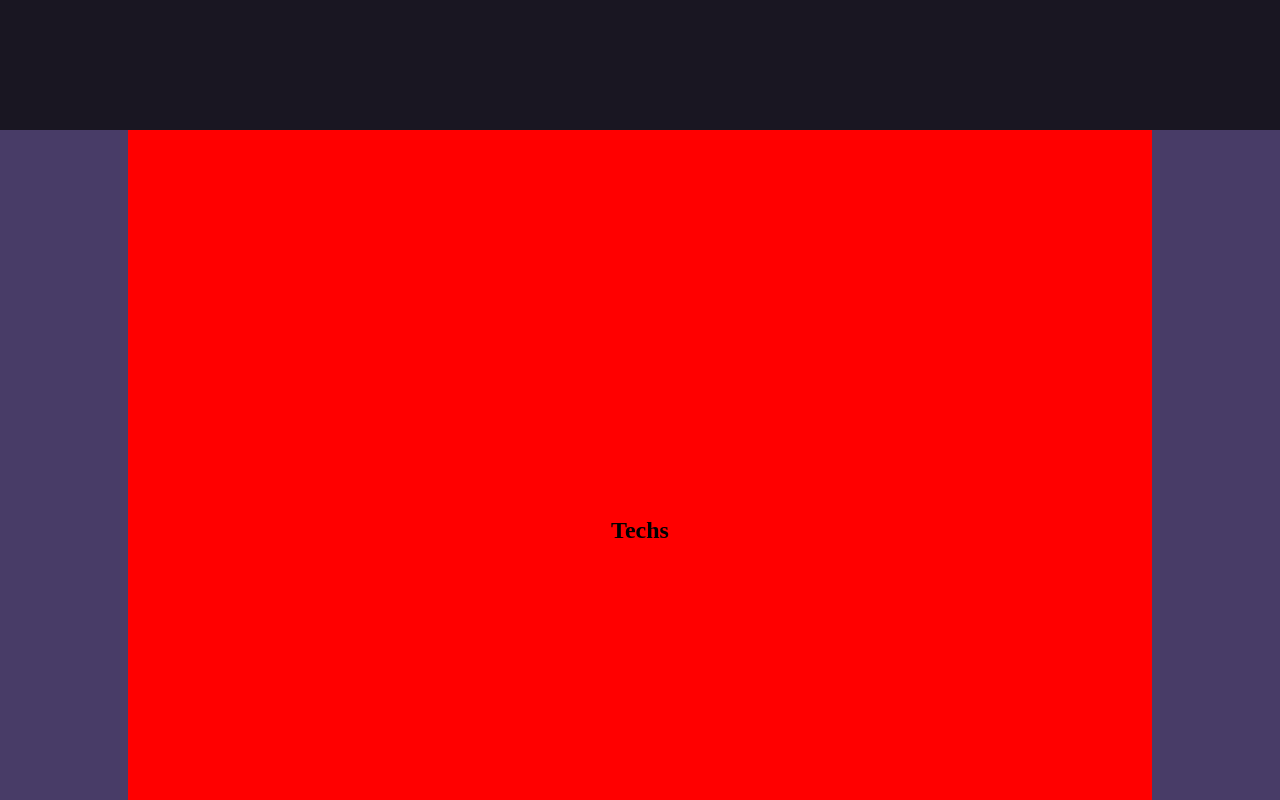
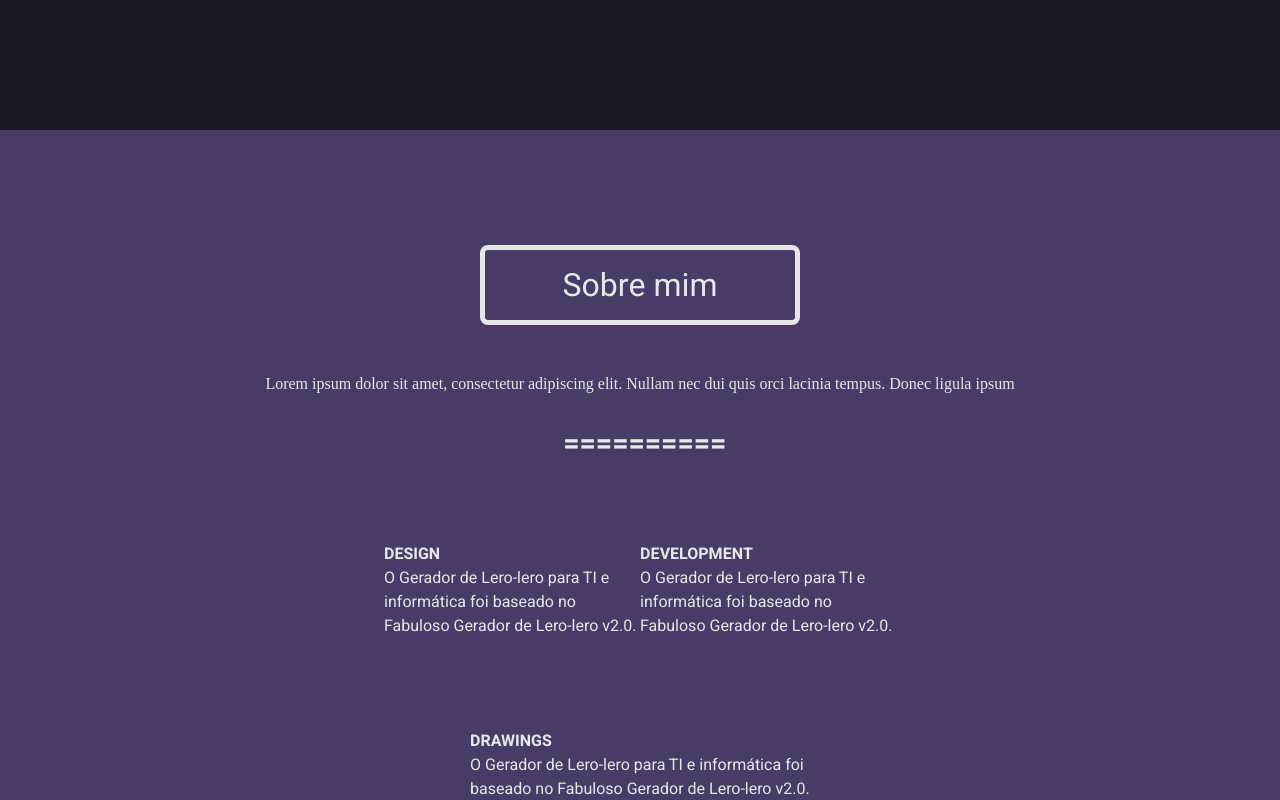
Before and after one commit to JulianoGomesSantos/portfolio, a React (Create React App) app: page / in a window 1280 px wide. Shown: the part 740-1540 px from the top of the page. Built offline with nearby package versions, Linux system fonts and the light colour scheme.

Commit message:
Update css

```diff
--- a/src/App.tsx
+++ b/src/App.tsx
@@ -5,6 +5,7 @@ import { Techs } from "./components/techs";
 import "./styles/home.css";
 
 import { MdOutlineKeyboardArrowUp } from "react-icons/md";
+import { AboutMe } from "./components/about_me";
 
 function App() {
   return (
@@ -15,6 +16,7 @@ function App() {
       <div className="HomeContainer" id="navbar">
         <Navbar />
         <Profile />
+        <AboutMe />
         <Techs />
       </div>
     </>
--- /dev/null
+++ b/src/components/about_content/about_content.css
@@ -0,0 +1,10 @@
+.AboutContentContainer {
+  width: 340px;
+  height: 100px;
+
+  display: flex;
+  justify-content: center;
+  flex-direction: column;
+
+  font-family: "Heebo";
+}
--- /dev/null
+++ b/src/components/about_content/index.tsx
@@ -0,0 +1,18 @@
+import React from "react";
+import "./about_content.css";
+
+interface Props {
+  title: string;
+  text: string;
+}
+
+export function AboutContent(props: Props) {
+  return (
+    <>
+      <div className="AboutContentContainer">
+        <strong>{props.title}</strong>
+        <span>{props.text}</span>
+      </div>
+    </>
+  );
+}
--- /dev/null
+++ b/src/components/about_me/about_me.css
@@ -0,0 +1,51 @@
+.AboutMeContainer {
+  background: #483c67;
+  height: 100vh;
+
+  display: flex;
+  align-items: center;
+  justify-content: center;
+}
+
+.AboutMeContainer .Content {
+  width: 80%;
+  display: flex;
+  align-items: center;
+  justify-content: center;
+  flex-direction: column;
+
+  color: #e7e7e7;
+
+  height: 100%;
+}
+.AboutMeSubHeader {
+  margin-top: 50px;
+  margin-bottom: 30px;
+}
+.AboutMeHeader {
+  border: 5px solid #e7e7e7;
+  border-radius: 8px;
+  width: 320px;
+  height: 80px;
+  display: flex;
+  align-items: center;
+  justify-content: center;
+  color: #e7e7e7;
+  font: 500 2rem "Heebo";
+}
+
+.AboutMeItemsContent {
+  display: flex;
+  align-items: center;
+  justify-content: center;
+  flex-direction: column;
+  color: #e7e7e7;
+}
+
+.AboutMeItems {
+  width: 40vw;
+  height: 250px;
+  display: flex;
+  align-items: center;
+  justify-content: space-between;
+}
--- a/src/components/about_me/index.tsx
+++ b/src/components/about_me/index.tsx
@@ -0,0 +1,36 @@
+import React from "react";
+import { AboutContent } from "../about_content";
+import { Separator } from "../separator";
+
+import "./about_me.css";
+
+export function AboutMe() {
+  return (
+    <div className="AboutMeContainer">
+      <div className="Content">
+        <div className="AboutMeHeader">Sobre mim</div>
+        <span className="AboutMeSubHeader">
+          Lorem ipsum dolor sit amet, consectetur adipiscing elit. Nullam nec
+          dui quis orci lacinia tempus. Donec ligula ipsum
+        </span>
+        <Separator />
+        <div className="AboutMeItemsContent">
+          <div className="AboutMeItems">
+            <AboutContent
+              title="DESIGN"
+              text="O Gerador de Lero-lero para TI e informática foi baseado no Fabuloso Gerador de Lero-lero v2.0."
+            />
+            <AboutContent
+              title="DEVELOPMENT"
+              text="O Gerador de Lero-lero para TI e informática foi baseado no Fabuloso Gerador de Lero-lero v2.0."
+            />
+          </div>
+          <AboutContent
+            title="DRAWINGS"
+            text="O Gerador de Lero-lero para TI e informática foi baseado no Fabuloso Gerador de Lero-lero v2.0."
+          />
+        </div>
+      </div>
+    </div>
+  );
+}
--- /dev/null
+++ b/src/components/separator/index.tsx
@@ -0,0 +1,13 @@
+import React from "react";
+import { AiOutlinePoweroff } from "react-icons/ai";
+import "./separator.css";
+
+export function Separator() {
+  return (
+    <div className="SeparatorContainer">
+      =====
+      <AiOutlinePoweroff />
+      =====
+    </div>
+  );
+}
--- /dev/null
+++ b/src/components/separator/separator.css
@@ -0,0 +1,7 @@
+.SeparatorContainer {
+  width: 15%;
+  display: flex;
+  align-items: center;
+  justify-content: space-evenly;
+  font: 700 1.8rem "Heebo";
+}
--- a/src/styles/home.css
+++ b/src/styles/home.css
@@ -44,3 +44,7 @@ html {
   background-color: rgba(255, 255, 255, 0);
   transition: 0.8s;
 }
+
+.toTop:hover {
+  filter: brightness(90%);
+}
```
Also changed, not shown: src/components/about_me/style.css (deleted).
